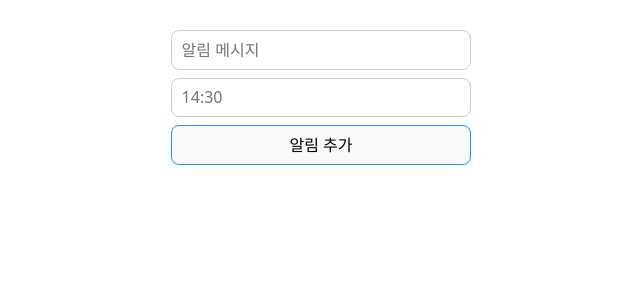
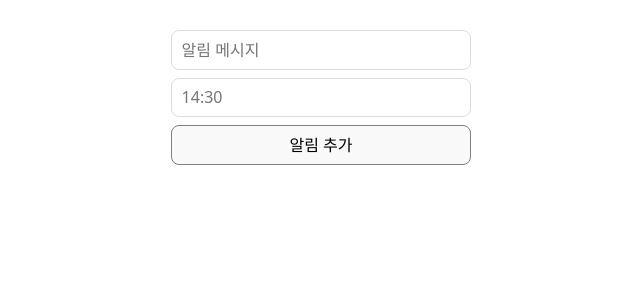
Before and after one commit to socratone/noticer, a React (Vite) app: page / in a window 1280 px wide. In both pictures the pointer is over the button "알림 추가". Shown: the top 300 px of the page, without its empty margins (319-959 px from the left). Built offline with nearby package versions, Linux system fonts and the light colour scheme.

Commit message:
feat: border 색 변경

```diff
--- a/src/components/atom/Button/Button.module.css
+++ b/src/components/atom/Button/Button.module.css
@@ -10,7 +10,7 @@
 }
 
 .button:hover {
-  border-color: dodgerblue;
+  border-color: gray;
 }
 
 .button:focus,
--- a/src/components/atom/TextField/TextField.module.css
+++ b/src/components/atom/TextField/TextField.module.css
@@ -1,7 +1,7 @@
 .input {
   border-radius: 8px;
   padding: 0.6em;
-  border: 1px solid #ccc;
+  border: 1px solid gainsboro;
 }
 
 .fullWidth {
```
